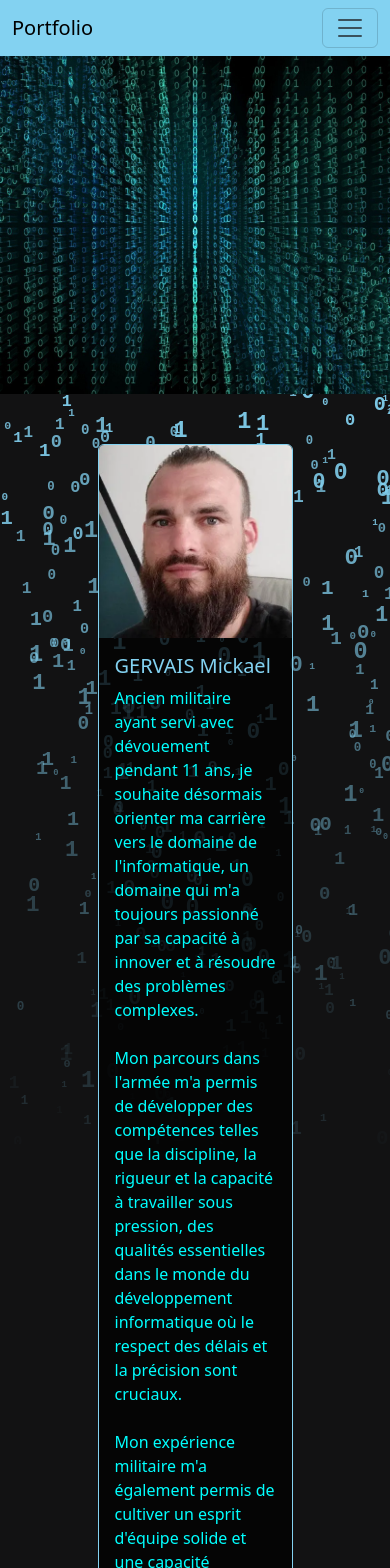
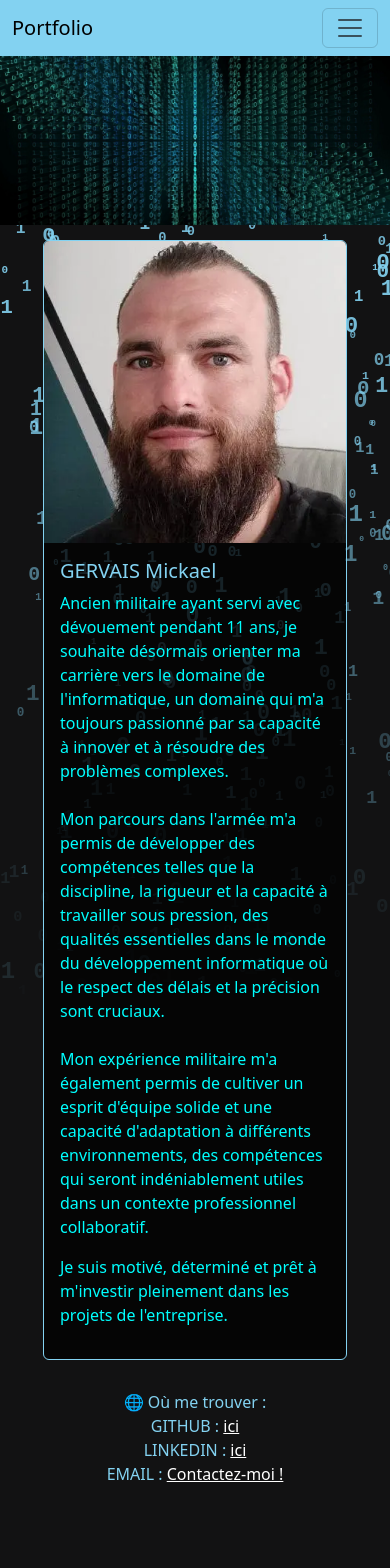
Before and after one commit to thimibka/Portfolio-mika, a React (Vite) app: page / in a window 390 px wide. Shown: the top 1568 px of the page. After the commit the page ends 1491 px from the top, so only its background shows below. Built offline with nearby package versions, Linux system fonts and the light colour scheme.

Commit message:
chnage size presentation

```diff
--- a/src/Pages/Presentation.jsx
+++ b/src/Pages/Presentation.jsx
@@ -63,7 +63,7 @@ export default function Home() {
               href="https://github.com/thimibka"
               target="_blank"
               rel="noopener noreferrer"
-              style={{  color: "rgb(131, 210, 241)" }}
+              style={{  color: "rgb(255, 255, 255)" }}
             >
               ici
             </a>
@@ -73,13 +73,13 @@ export default function Home() {
               href="https://www.linkedin.com/in/gervais-mickael-thimibka"
               target="_blank"
               rel="noopener noreferrer"
-              style={{  color: "rgb(131, 210, 241)" }}
+              style={{  color: "rgb(255, 255, 255)" }}
             >
               ici
             </a>
             <br />
             EMAIL :{" "}
-            <a href="mailto:fseetp@gmail.com" style={{  color: "rgb(131, 210, 241)" }}>
+            <a href="mailto:fseetp@gmail.com" style={{  color: "rgb(255, 255, 255)" }}>
               Contactez-moi !
             </a>
           </div>
--- a/src/styles/all.css
+++ b/src/styles/all.css
@@ -7,7 +7,7 @@ p{
 h1{
   color: aqua;
   display: flex;
-  margin-left: 40px;
+  margin-left: 20px;
 }
 .presentation {
   display: flex;
--- a/src/styles/presentation.css
+++ b/src/styles/presentation.css
@@ -38,6 +38,7 @@
   pointer-events: none;
   z-index: -10; /* Assurez-vous qu'il est au-dessus de tout autre contenu */
 }
+
 /* Styles pour chaque caractère */
 .drop {
   position: absolute;
@@ -69,22 +70,23 @@
   }
 }
 
-
-.title_page{
+.title_page {
   display: flex;
   justify-content: center;
+}
 
-}
 /* Autres styles pour la présentation */
 .title_and_photo_and_presentation_text {
   display: flex;
-  justify-content: center;
-
+  flex-direction: column;
+  align-items: center;
+  padding: 20px;
 }
 
 .title_and_photo_presentation {
   display: flex;
   flex-direction: column;
+  align-items: center;
 }
 
 .title_presentation {
@@ -98,21 +100,67 @@
 .presentation {
   display: flex;
   justify-content: center;
-  margin-left: 30px;
   margin-top: 50px;
   color: rgb(131, 210, 241);
-  width: 50%;
+  width: 100%;
+  max-width: 30rem;
 }
 
 .contact_presentation {
   color: rgb(131, 210, 241);
   display: flex;
-  justify-content: start;
+  justify-content: center;
   margin-top: 20px;
-  margin-left: 20px;
-  justify-content: center;
+  padding: 20px;
 }
 
 .link_presentation {
-  /* Ajoutez des styles ici si nécessaire */
+  text-align: center;
 }
+
+/* Media Queries pour les petits écrans */
+@media (max-width: 768px) {
+  .banner {
+    height: 30vh; /* Réduire la hauteur de la bannière */
+  }
+
+  .matrixRain {
+    top: 200px; /* Ajuster la position de l'effet Matrix */
+  }
+
+  .presentation {
+    width: 90%; /* Réduire la largeur de la carte */
+    margin-top: 20px; /* Réduire la marge supérieure */
+  }
+
+  .title_and_photo_and_presentation_text {
+    padding: 10px; /* Réduire le padding */
+  }
+
+  .contact_presentation {
+    padding: 10px; /* Réduire le padding */
+  }
+}
+
+@media (max-width: 480px) {
+  .banner {
+    height: 20vh; /* Réduire encore la hauteur de la bannière */
+  }
+
+  .matrixRain {
+    top: 150px; /* Ajuster la position de l'effet Matrix */
+  }
+
+  .presentation {
+    width: 80%; /* Utiliser toute la largeur disponible */
+    margin-top: 10px; /* Réduire la marge supérieure */
+  }
+
+  .title_and_photo_and_presentation_text {
+    padding: 5px; /* Réduire le padding */
+  }
+
+  .contact_presentation {
+    padding: 5px; /* Réduire le padding */
+  }
+}
```
